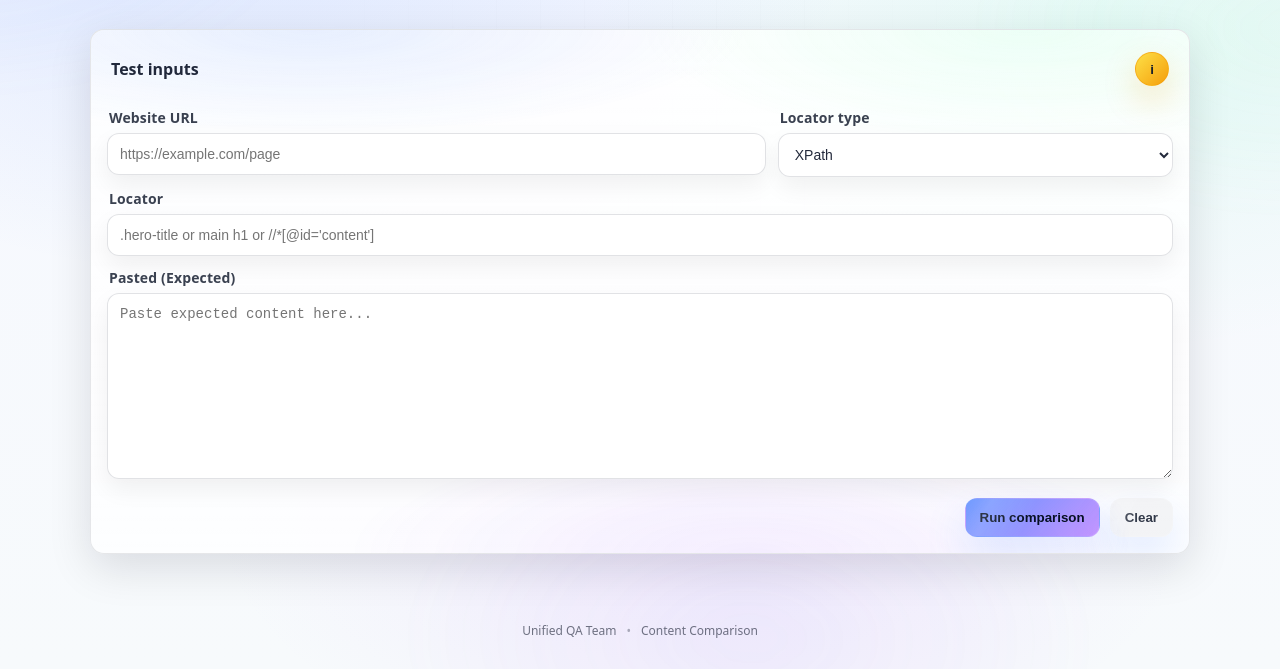
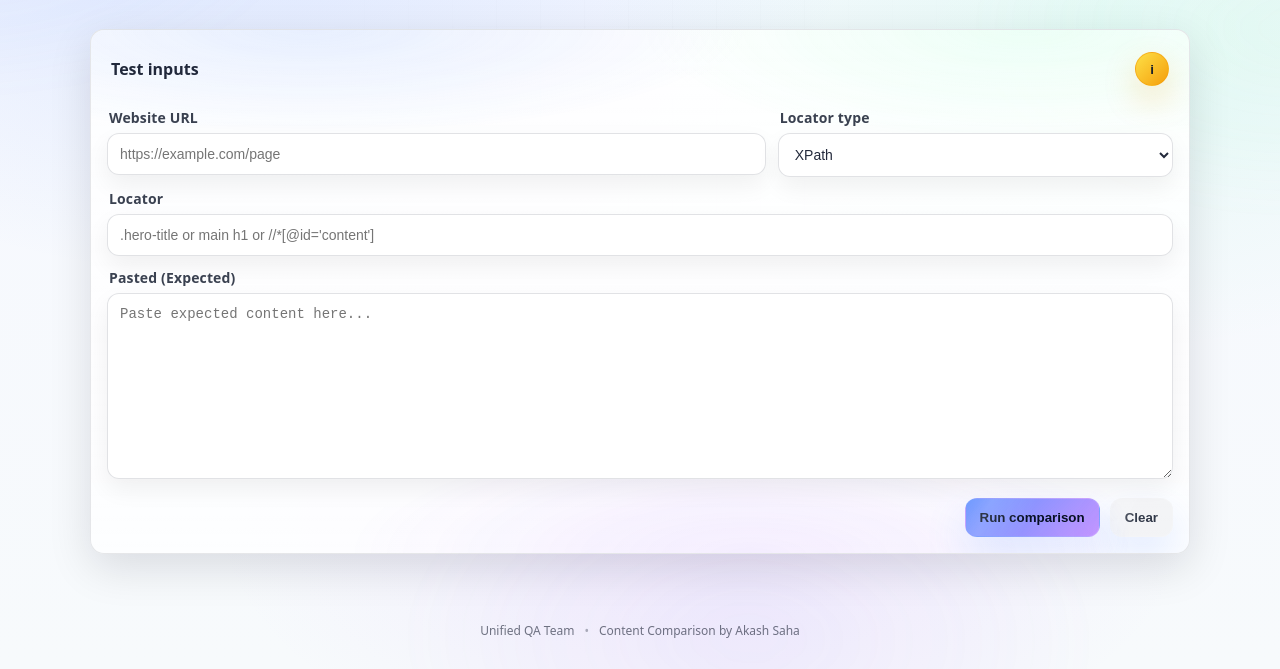
Before and after one commit to AkashQA1997/contentTestWebsite, a website: page root/index.html in a window 1280 px wide. Shown: the part 162-831 px from the top of the page. Drawn offline with Linux system fonts and the light colour scheme.

```diff
--- a/root/index.html
+++ b/root/index.html
@@ -92,7 +92,7 @@
       <div class="footer__inner">
         <span>Unified QA Team</span>
         <span class="footer__sep">•</span>
-        <span>Content Comparison</span>
+        <span>Content Comparison by Akash Saha</span>
       </div>
     </footer>
   </main>
```
